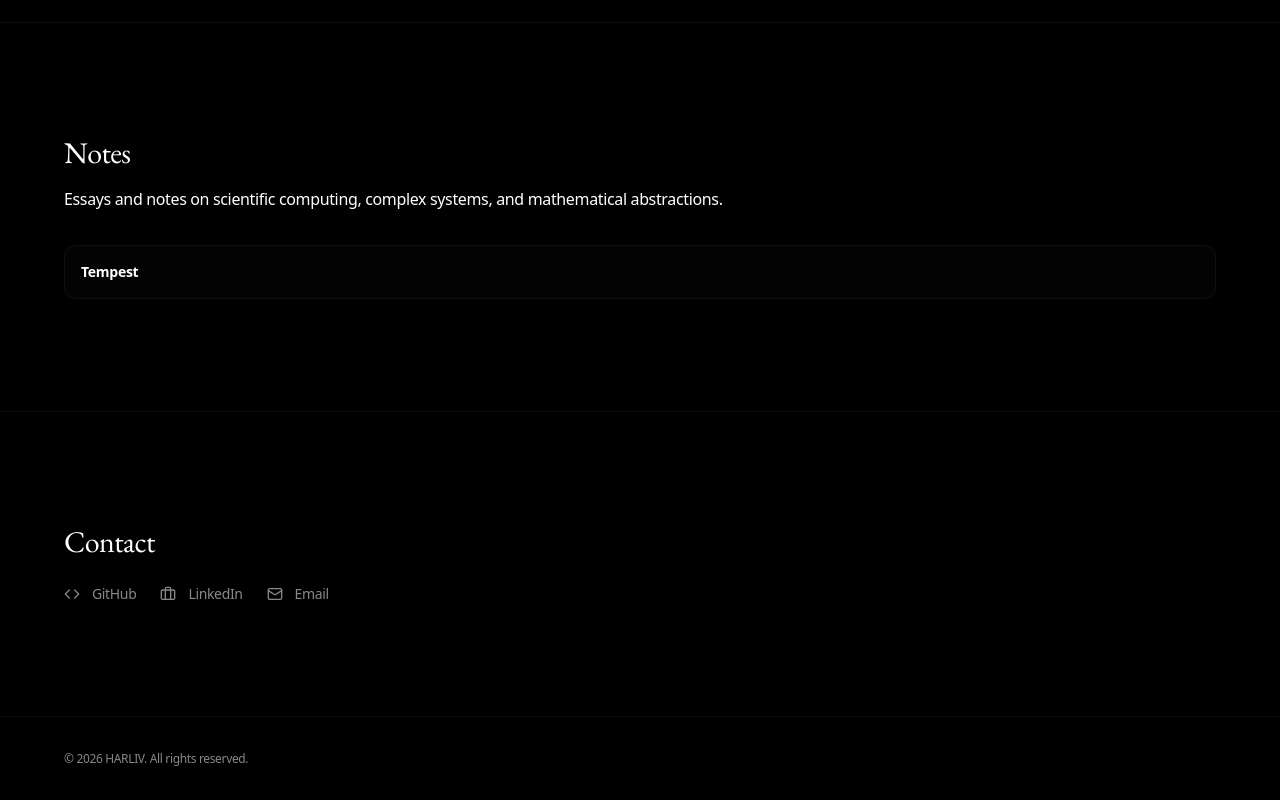
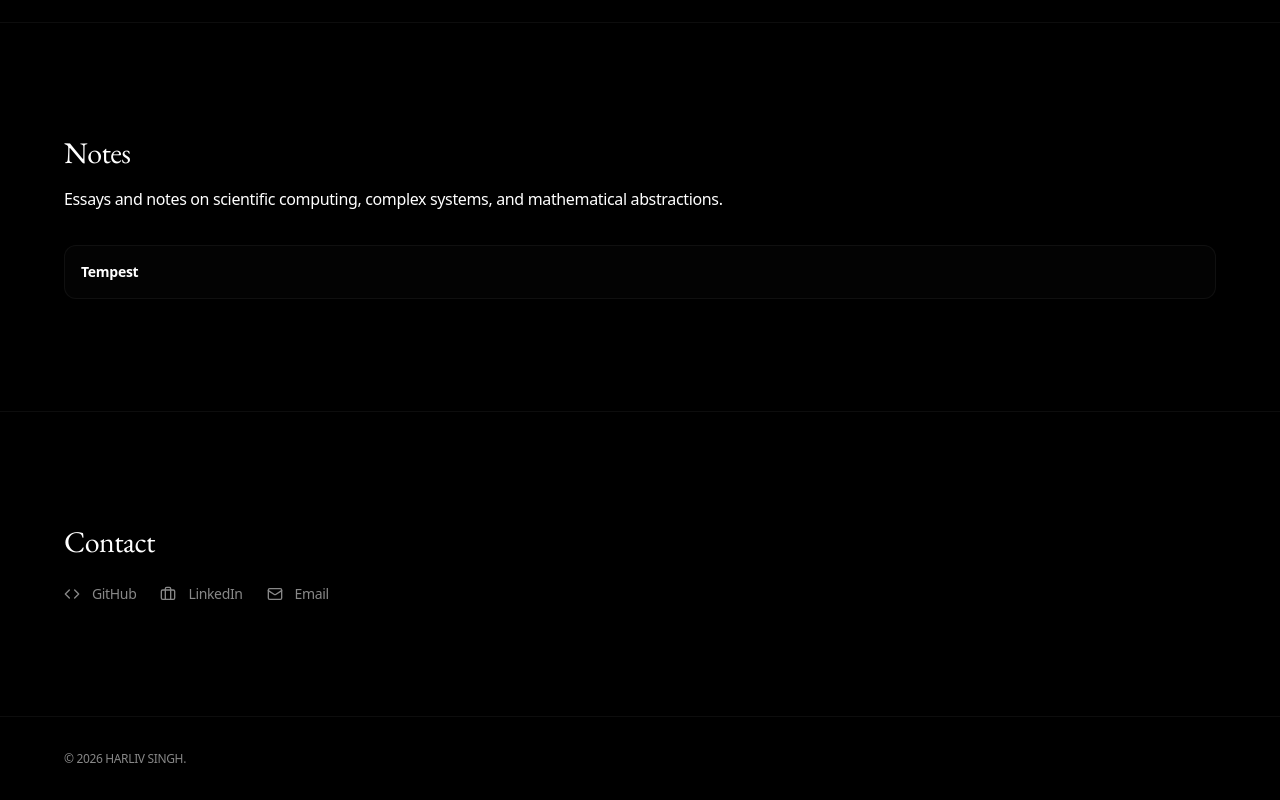
Before and after one commit to h-livv/h-livv.github.io, a Next.js app: page / in a window 1280 px wide. Shown: the part 2638-3438 px from the top of the page. Built offline with nearby package versions, Linux system fonts and the light colour scheme.

Commit message:
Update Footer.tsx

```diff
--- a/components/Footer.tsx
+++ b/components/Footer.tsx
@@ -2,7 +2,7 @@
   return (
     <footer className="py-8 px-6 md:px-12 border-t border-white/[0.05]">
       <div className="max-w-6xl mx-auto flex items-center justify-start text-xs text-secondary">
-        <p>© {new Date().getFullYear()} HARLIV. All rights reserved.</p>
+        <p>© {new Date().getFullYear()} HARLIV SINGH.</p>
       </div>
     </footer>
   );
```
